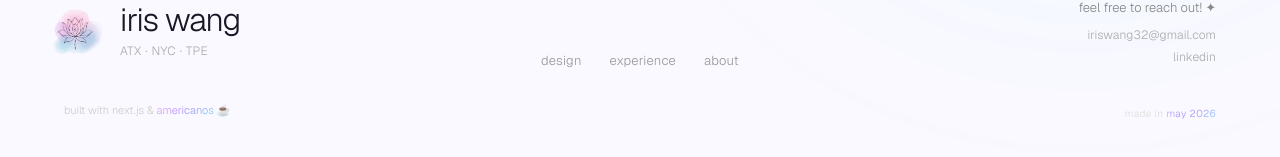
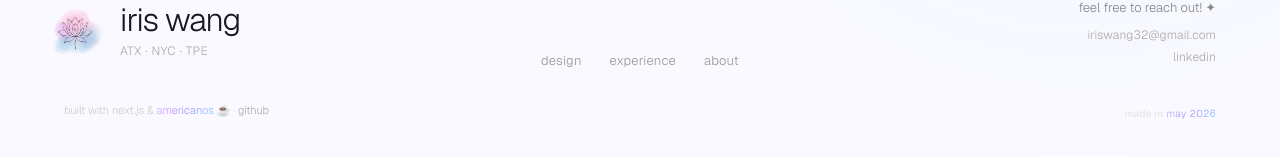
Before and after one commit to iriswang327/iris-portfolio, a Next.js app: page / in a window 1280 px wide. Shown: the part 1760-1917 px from the top of the page. Built offline with nearby package versions, Linux system fonts and the light colour scheme.

Commit message:
Add GitHub link to footer and flesh out README.

```diff
--- a/app/globals.css
+++ b/app/globals.css
@@ -1453,6 +1453,16 @@ html[data-picker-active="1"] footer {
   line-height: 1.5;
 }
 
+.site-footer-credits-link {
+  color: var(--footer-muted);
+  text-decoration: none;
+  transition: color 0.2s ease;
+}
+
+.site-footer-credits-link:hover {
+  color: var(--footer-subtle);
+}
+
 .site-footer-stamp {
   font-size: 10px;
   font-weight: 300;
--- a/components/Footer.tsx
+++ b/components/Footer.tsx
@@ -33,7 +33,15 @@ export default function Footer() {
             </Link>
             <p className="site-footer-credits">
               built with next.js &amp;{" "}
-              <span className="text-gradient-ihwn">americanos</span> ☕
+              <span className="text-gradient-ihwn">americanos</span> ☕ ·{" "}
+              <a
+                href="https://github.com/iriswang327/iris-portfolio"
+                target="_blank"
+                rel="noopener noreferrer"
+                className="site-footer-credits-link"
+              >
+                github
+              </a>
             </p>
           </div>
 
```
Also changed, not shown: 1 other file (tests, documents, lock files or other folders).
